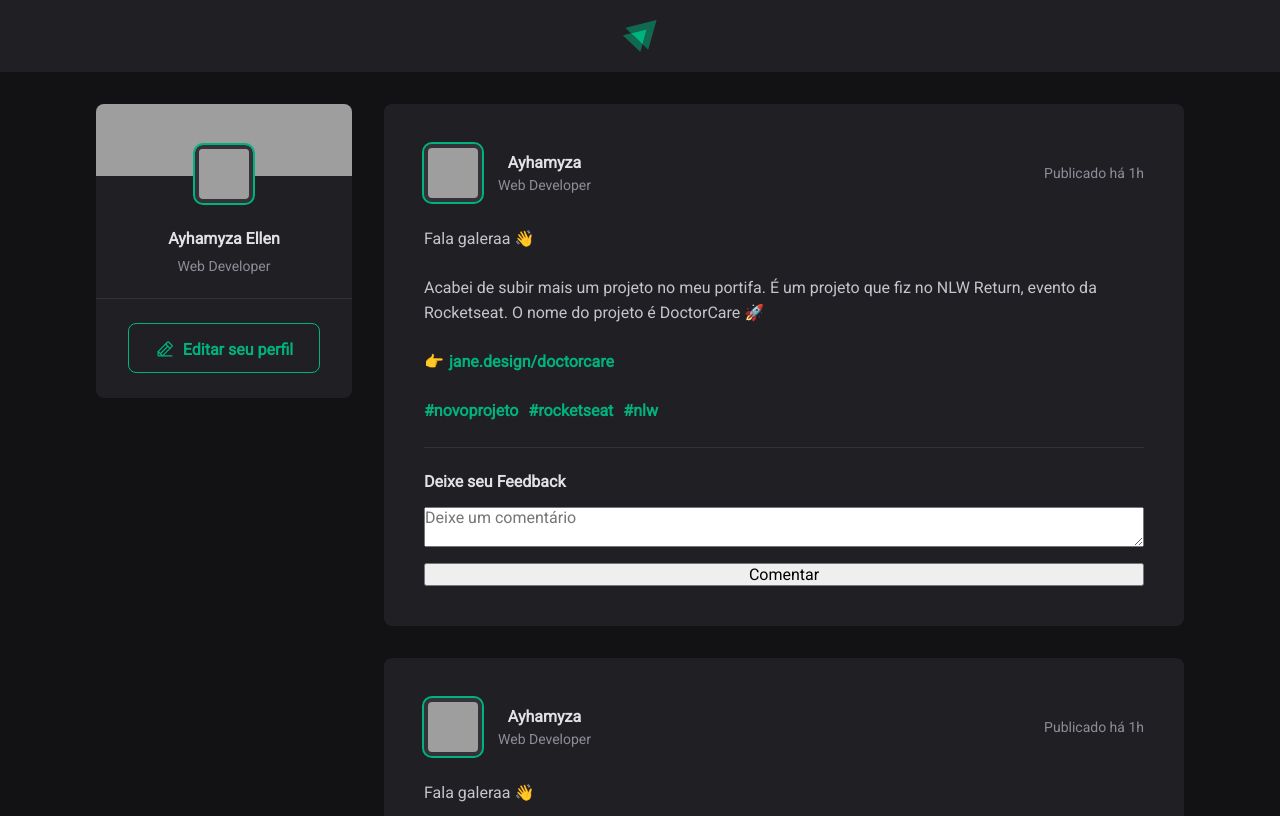
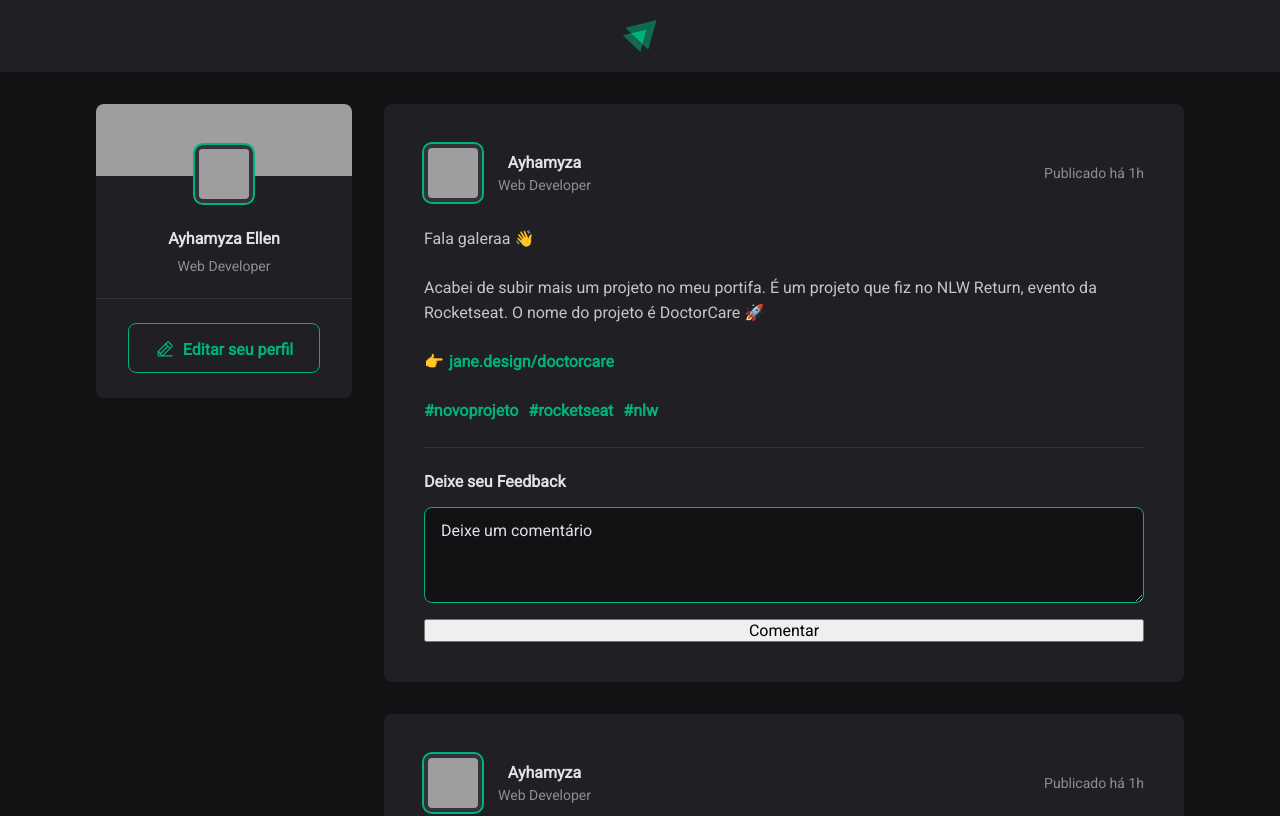
Before and after one commit to ayhamyza/IgniteFeed---React, a React (Vite) app: page / in a window 1280 px wide. Shown: the top 816 px of the page. Built offline with nearby package versions, Linux system fonts and the light colour scheme; grey boxes are pictures that could not be loaded.

Commit message:
styling textarea and textarea::placeholder

```diff
--- a/src/components/Post.module.css
+++ b/src/components/Post.module.css
@@ -103,6 +103,21 @@
     gap: 1.6rem;
 }
 
+.commentForm textarea {
+    min-height: 9.6rem;
+
+    background-color: var(--gray-900);
+    border: 1px solid var(--green-500);
+    border-radius: 8px;
+
+}
+
+.commentForm textarea::placeholder{
+    color: var(--gray-100);
+    padding-top: 1.3rem;
+    padding-left: 1.6rem;
+}
+
 .commentFormTitle {
     color: var(--gray-100);
     font-weight: bold;
```
